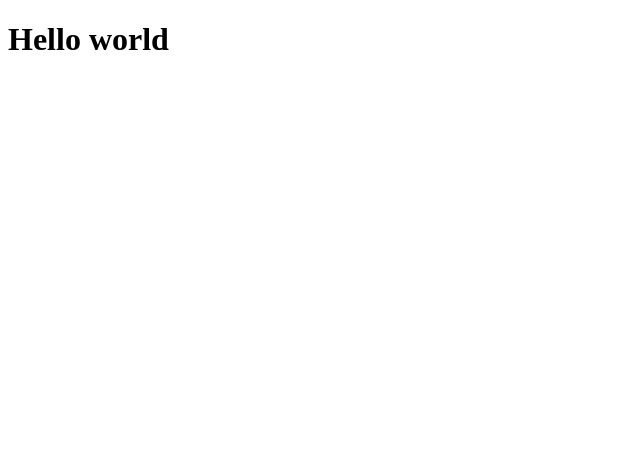
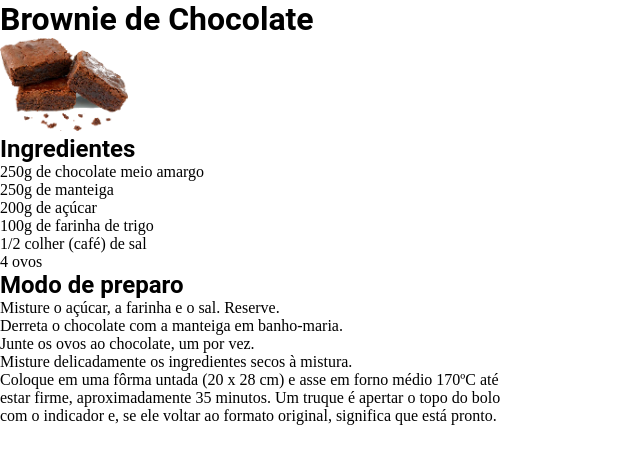
Before and after one commit to arthurbm/receitas-onepage, a plain HTML site: page index.html in a window 1280 px wide. Shown: the whole page, without its empty margins (0-640 px from the left). Drawn offline with Linux system fonts and the light colour scheme.

Commit message:
html-base: first commit

```diff
--- a/index.html
+++ b/index.html
@@ -4,9 +4,38 @@
     <meta charset="UTF-8">
     <meta http-equiv="X-UA-Compatible" content="IE=edge">
     <meta name="viewport" content="width=device-width, initial-scale=1.0">
-    <title>Document</title>
+    <link rel="stylesheet" href="styles/main.css">
+    <title>Receitas</title>
 </head>
 <body>
-    <h1>Hello world</h1>
+    <div id='recipe-content'>
+        <h1 class='title'>Brownie de Chocolate</h1>
+        <div class='left-box'>
+            <img class = 'brownie-img' src='./assets/brownie.png'/>
+        </div>
+        <div class='right-box'>
+            <div class='ingredientes'>
+                <h2 class='subtitle'>Ingredientes</h2>
+                <ul class = 'lista-ingredientes'>
+                    <li class='ingrediente'>250g de chocolate meio amargo</li>
+                    <li class='ingrediente'> 250g de manteiga</li>
+                    <li class='ingrediente'>200g de açúcar</li>
+                    <li class='ingrediente'> 100g de farinha de trigo</li>
+                    <li class='ingrediente'> 1/2 colher (café) de sal </li>
+                    <li class='ingrediente'>4 ovos</li>
+                </ul>
+            </div>
+            <div class='preparo'>
+                <h2 class='subtitle'>Modo de preparo</h2>
+                <ul class = 'lista-preparo'>
+                    <li class='preparo'>Misture o açúcar, a farinha e o sal. Reserve.</li>
+                    <li class='preparo'>Derreta o chocolate com a manteiga em banho-maria. </li>
+                    <li class='preparo'>Junte os ovos ao chocolate, um por vez. </li>
+                    <li class='preparo'>Misture delicadamente os ingredientes secos à mistura.</li>
+                    <li class='preparo'>Coloque em uma fôrma untada (20 x 28 cm) e asse em forno médio 170ºC até estar firme, aproximadamente 35 minutos. Um truque é apertar o topo do bolo com o indicador e, se ele voltar ao formato original, significa que está pronto.</li>
+                </ul>
+            </div>
+        </div>
+    </div>
 </body>
 </html>
--- a/styles/main.css
+++ b/styles/main.css
@@ -1,27 +1,30 @@
-:root {
-    --title-color: #1b365d;
-    --primary-color: #34cb69;
-}
-
 * {
     margin: 0;
     padding: 0;
 }
 
-body {
-    font-family: 'Roboto', sans-serif;
-    /* background: #f0f0f5; */
-    -webkit-font-smoothing: antialiased;
-}
 a {
     text-decoration: none;
 }
 
 h1, h2, h3, h4, h5, h6 {
-    font-family: 'Ubuntu', sans-serif;
-    color: var(--title-color);
+    font-family: 'Roboto', sans-serif;
 }
 
-p {
-    color: var(--title-color);
+.recipe-content{
+    width: 100vw;
+    height: 100vh;
 }
+
+.right-box{
+    width: 40vw;
+}
+
+.left-box{
+    width: 40vw;
+}
+
+.brownie-img{
+    /* position: absolute; */
+    width: 10vw;
+}
```
Also changed, not shown: assets/brownie.png (added).
